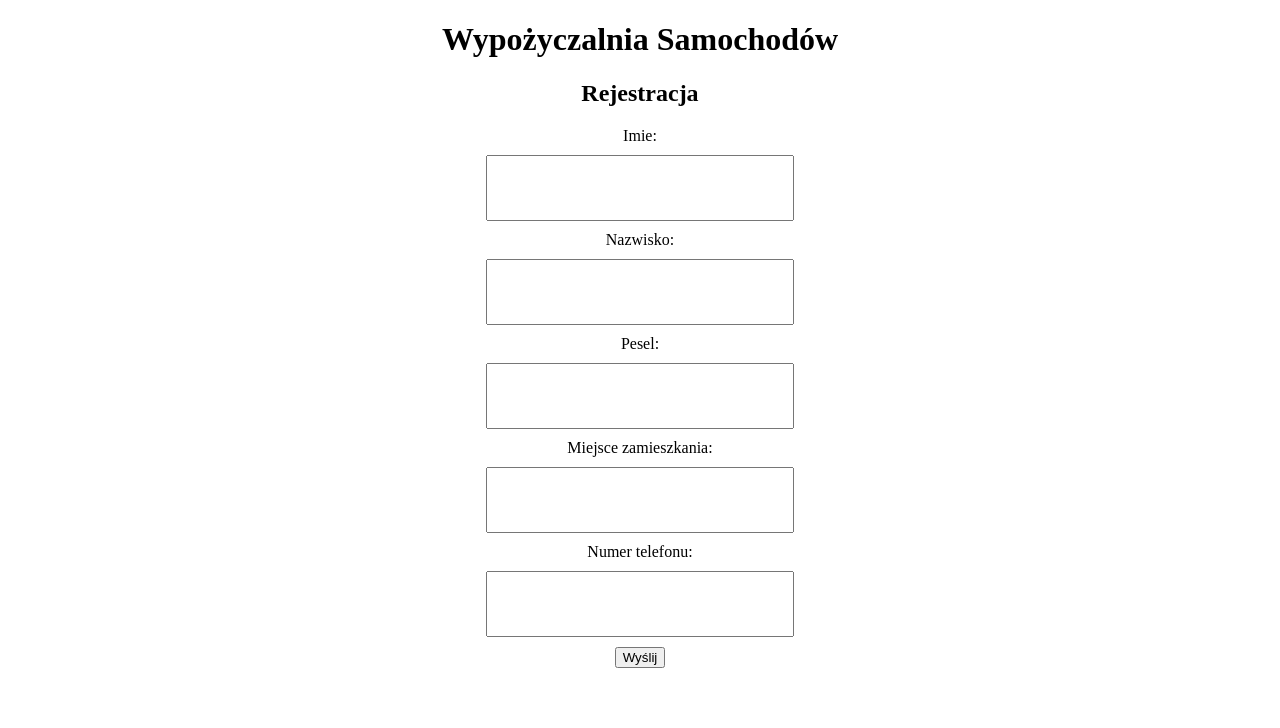
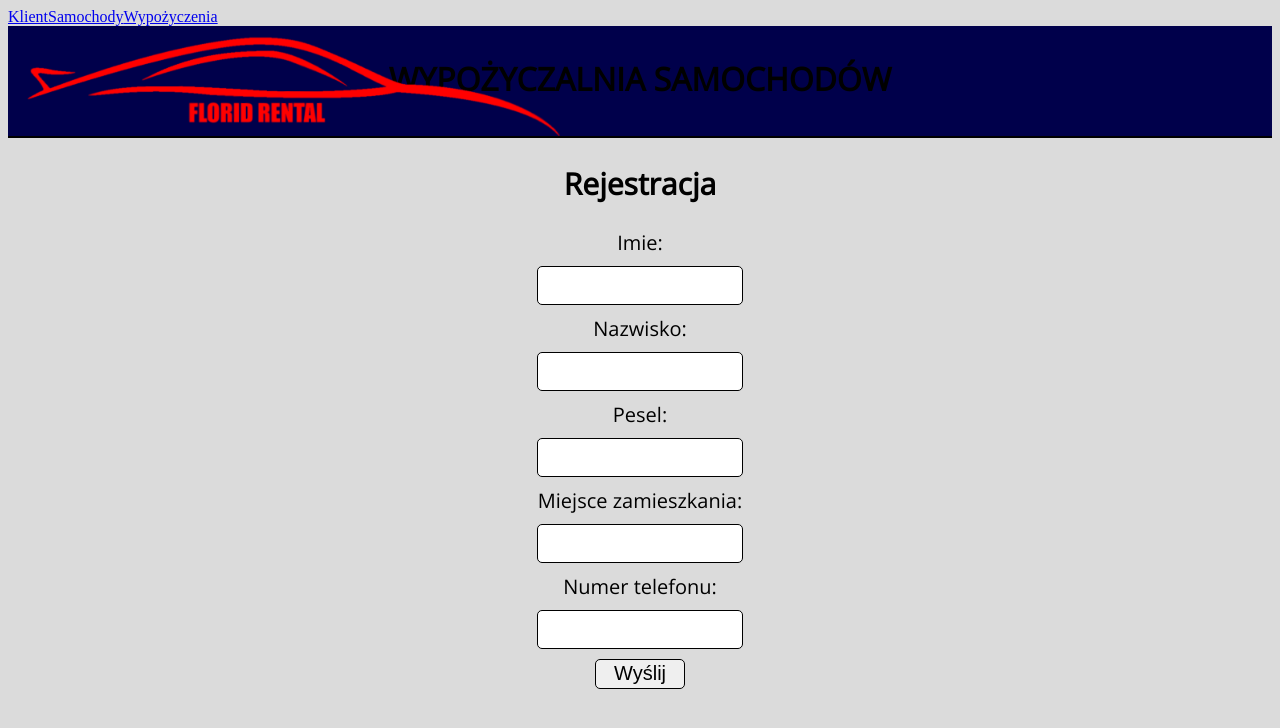
Before and after one commit to DawidKluczewski/wypozyczalnia_samochodow, a React (Create React App) app in the folder client/: page /Klient in a window 1280 px wide. Shown: the top 728 px of the page. Built offline with nearby package versions, Linux system fonts and the light colour scheme.

Commit message:
commit 2

```diff
--- a/client/package.json
+++ b/client/package.json
@@ -9,6 +9,7 @@
     "axios": "^0.27.2",
     "react": "^18.1.0",
     "react-dom": "^18.1.0",
+    "react-router-dom": "^6.3.0",
     "react-scripts": "5.0.1",
     "web-vitals": "^2.1.4"
   },
--- a/client/src/App.css
+++ b/client/src/App.css
@@ -1,5 +1,14 @@
-.App {
+@import url('https://fonts.googleapis.com/css2?family=Open+Sans:wght@300&display=swap%27');
+
+.klient {
   text-align: center;
+  font-family: 'Open Sans', sans-serif;
+
+}
+body{
+ background-color: rgb(219, 219, 219);
+
+
 }
 
 .form{
@@ -10,8 +19,82 @@
   }
 
   .form input {
-  width: 300px;
-  height: 60px;
+  width: 200px;
+  height: 35px;
   margin: 10px;
   font-size: 20px;
   }
+
+  h1{
+    color: black;
+
+
+  }
+  h2{
+    font-size: 30px;
+    color: BLACK;
+  }
+  .pesel{
+    border: 1px solid black; border-radius: 5px;
+
+  }
+  .imie{
+    border: 1px solid black; border-radius: 5px;
+  }
+  .nazwisko{
+    border: 1px solid black; border-radius: 5px;
+  }
+  .miejsce_zamieszkania{
+    border: 1px solid black; border-radius: 5px;
+  }
+  .numer_telefonu{
+    border: 1px solid black; border-radius: 5px;
+  }
+  button{
+    font-size: 23px;
+    border: 1px solid black; border-radius: 5px;
+  }
+  .numer{
+    font-size: 20px;
+  }
+  .imion{
+    font-size: 20px;
+  }
+  .nazwisken{
+    font-size: 20px;
+  }
+  .peselito{
+    font-size: 20px;
+  }
+  .miejsce{
+    font-size: 20px;
+  }
+  .logo{
+    position: absolute;
+    display: flex;
+    float: left;
+    height: 100px ;
+    padding: 10px;
+  }
+  .tekst {
+    text-align: center;
+    padding-top: 10px;
+    background-color: rgb(0, 0, 75);
+    border-bottom: 2px solid black;
+    height: 100px;
+  }
+
+  .srodek {
+    text-align: center;
+
+
+  }
+  .tekst2 {
+
+  }
+
+  button {
+    font-size: 20px;
+    width: 90px;
+    height: 30px;
+  }
--- a/client/src/App.js
+++ b/client/src/App.js
@@ -1,59 +1,23 @@
-import React, {useState} from 'react';
-import './App.css';
-import Axios from "axios";
-
+import React from 'react';
+import { BrowserRouter as Router, Routes, Route, Link} from "react-router-dom";
+import Klient from './Klient';
+import Samochody from './Samochody';
+import Wypozyczenia from './Wypozyczenia';
 function App() {
-
-  const [imie, setImie] = useState('')
-  const [nazwisko, setNazwisko] = useState('')
-  const [pesel, setPesel] = useState('')
-  const [miejsce_zamieszkania, setMiejsce_zamieszkania] = useState('')
-  const [numer_telefonu, setNumer_telefonu] = useState('')
-
-  const submitKlient = () => {
-    Axios.post("http://localhost:8002/api/insert", {
-      imie: imie,
-      nazwisko: nazwisko,
-      pesel: pesel,
-      miejsce_zamieszkania: miejsce_zamieszkania,
-      numer_telefonu: numer_telefonu,
-  }).then(() => {
-    alert("Udało się");
-    });
-  };
-
-  return (
+ return (
     <div className="App">
-      <h1>Wypożyczalnia Samochodów</h1>
-      <h2>Rejestracja</h2>
-
-      <div className='form'>
-
-      <label>Imie:</label>
-      <input type="text" name="imie" onChange={(e)=> {
-setImie(e.target.value)
-}}/>
-      <label>Nazwisko:</label>
-      <input type="text" name="nazwisko" onChange={(e)=> {
-setNazwisko(e.target.value)
-}}/>
-      <label>Pesel:</label>
-      <input type="text" name="pesel" onChange={(e)=> {
-setPesel(e.target.value)
-}}/>
-      <label>Miejsce zamieszkania:</label>
-      <input type="text" name="miejsce_zamieszkania" onChange={(e)=> {
-setMiejsce_zamieszkania(e.target.value)
-}}/>
-      <label>Numer telefonu:</label>
-      <input type="text" name="numer_telefonu" onChange={(e)=> {
-setNumer_telefonu(e.target.value)
-}}/>
-
-      <button onClick={submitKlient}>Wyślij</button>
-
+     <Router>
+          <Link to='/Klient'>Klient</Link>
+          <Link to='/Samochody'>Samochody</Link>
+          <Link to='/Wypozyczenia'>Wypożyczenia</Link>
+          <Routes>
+            <Route path='/'/>
+            <Route path='/Klient' element={<Klient />}/>
+            <Route path='/Samochody' element={<Samochody />}/>
+            <Route path='/Wypozyczenia' element={<Wypozyczenia />}/>
+          </Routes>
+          </Router>
       </div>
-    </div>
   );
 }
 
--- /dev/null
+++ b/client/src/Klient.js
@@ -0,0 +1,92 @@
+import React, {useState} from 'react';
+import './App.css';
+import Axios from "axios";
+import logo from "../src/logo6969.png";
+
+function Klient() {
+    const [imie, setImie] = useState('')
+    const [nazwisko, setNazwisko] = useState('')
+    const [pesel, setPesel] = useState('')
+    const [miejsce_zamieszkania, setMiejsce_zamieszkania] = useState('')
+    const [numer_telefonu, setNumer_telefonu] = useState('')
+
+    const submitKlient = () => {
+      Axios.post("http://localhost:8002/api/insert", {
+        imie: imie,
+        nazwisko: nazwisko,
+        pesel: pesel,
+        miejsce_zamieszkania: miejsce_zamieszkania,
+        numer_telefonu: numer_telefonu,
+    }).then(() => {
+      alert("Udało się");
+      });
+    };
+
+    return (
+        <div className="klient">
+        <div className='srodek'>
+
+          <div className='logo'>
+            <img src={logo} alt="this is car image" />
+          </div>
+
+          <div className='tekst'>
+            <h1>WYPOŻYCZALNIA SAMOCHODÓW</h1>
+          </div>
+          <div className='tekst2'>
+          <h2>Rejestracja</h2>
+          </div>
+
+        </div>
+
+
+
+
+
+
+
+          <div className='form'>
+
+
+          <label className='imion'>Imie:</label>
+          <input type="text" className='imie' name="imie" onChange={(e)=> {
+    setImie(e.target.value)
+
+    }}/>
+
+
+
+          <label className='nazwisken'>Nazwisko:</label>
+          <input type="text" className="nazwisko" name="nazwisko" onChange={(e)=> {
+    setNazwisko(e.target.value)
+    }}/>
+
+
+          <label className='peselito'>Pesel:</label>
+          <input type="number" className='pesel' name="pesel" onChange={(e)=> {
+    setPesel(e.target.value)
+    }}/>
+
+
+          <label className='miejsce'>Miejsce zamieszkania:</label>
+          <input type="text" className='miejsce_zamieszkania' name="miejsce_zamieszkania"  onChange={(e)=> {
+    setMiejsce_zamieszkania(e.target.value)
+    }}/>
+
+
+          <label className='numer'>Numer telefonu:</label>
+          <input type="text" className='numer_telefonu' name="numer_telefonu" onChange={(e)=> {
+    setNumer_telefonu(e.target.value)
+    }}/>
+
+
+
+          <button onClick={submitKlient}>Wyślij</button>
+
+          </div>
+        </div>
+
+      );
+    }
+
+    export default Klient;
--- /dev/null
+++ b/client/src/Samochody.js
@@ -0,0 +1,9 @@
+import React from 'react'
+
+function Samochody() {
+  return (
+    <div>Samochody</div>
+  )
+}
+
+export default Samochody
--- /dev/null
+++ b/client/src/Wypozyczenia.js
@@ -0,0 +1,9 @@
+import React from 'react'
+
+function Wypozyczenia() {
+  return (
+    <div>Wypozyczenia</div>
+  )
+}
+
+export default Wypozyczenia
```
Also changed, not shown: client/src/logo6969.png (added), 1 other file (tests, documents, lock files or other folders).
